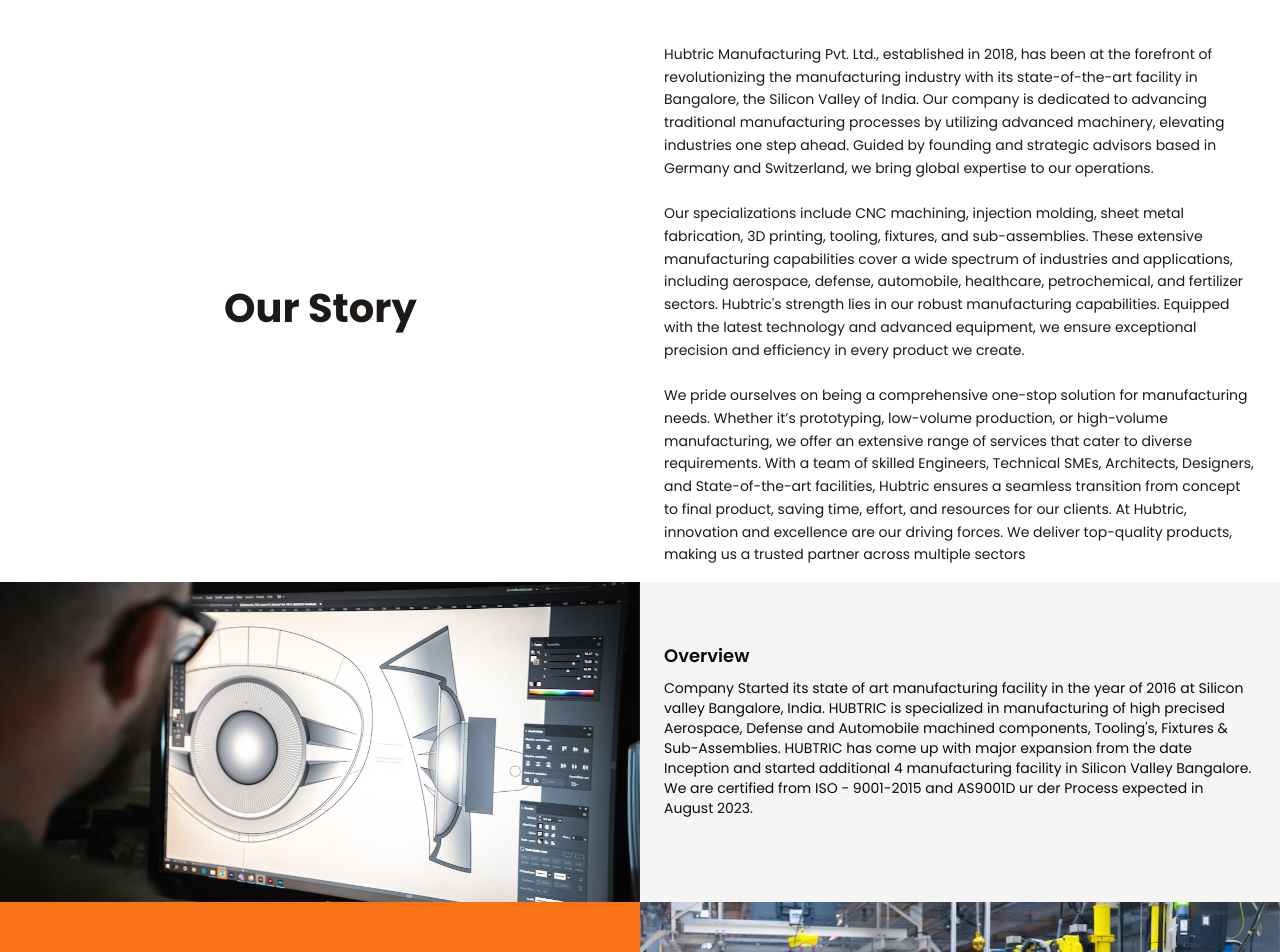
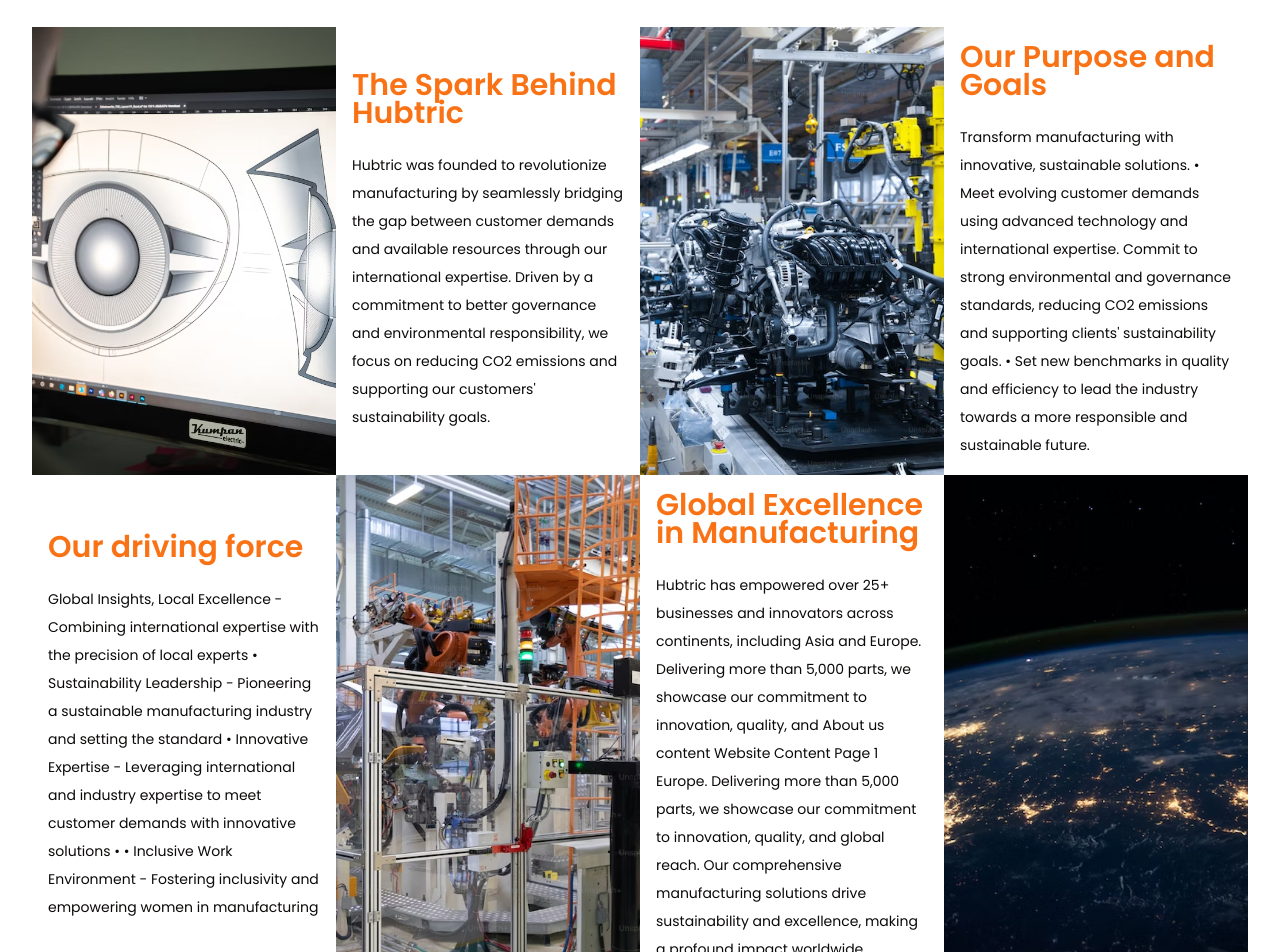
Before and after one commit to srijwalr/hubtric-web, a React (Vite) app: page /about in a window 1280 px wide. Shown: the part 480-1432 px from the top of the page. Built offline with nearby package versions, Linux system fonts and the light colour scheme; grey boxes are pictures that could not be loaded.

Commit message:
assets and fixes

```diff
--- a/src/pages/about/components/Benefits.tsx
+++ b/src/pages/about/components/Benefits.tsx
@@ -1,4 +1,4 @@
-import { Globe, ShieldCheck, Vegan } from 'lucide-react';
+import { Globe, Newspaper, Ticket,Timer, ShieldCheck, Vegan } from 'lucide-react';
 
 const data = [
   {
@@ -23,19 +23,19 @@
     title: 'ISO Compliance Guaranteed',
     description:
       'Our ISO 27001, ISO 45001, ISO 14001, and ISO 9001 certifications reflect our commitment to the highest standards of quality, security, safety, and environmental care.',
-    icon: <Globe strokeWidth={0.5} className='w-20 h-20' />,
+    icon: <Newspaper strokeWidth={0.5} className='w-20 h-20' />,
   },
   {
     title: 'Integrated DFM Analysis',
     description:
       'Our Design for Manufacturing (DFM) analysis ensures your designs are optimized for manufacturability, reducing production costs and time.',
-    icon: <Globe strokeWidth={0.5} className='w-20 h-20' />,
+    icon: <Ticket strokeWidth={0.5} className='w-20 h-20' />,
   },
   {
     title: 'Rapid Turnaround Times',
     description:
       'Efficient project management and advanced manufacturing processes ensure quick turnaround without compromising quality.',
-    icon: <Globe strokeWidth={0.5} className='w-20 h-20' />,
+    icon: <Timer strokeWidth={0.5} className='w-20 h-20' />,
   },
 ];
 
--- a/src/pages/about/components/DiveDeeper.tsx
+++ b/src/pages/about/components/DiveDeeper.tsx
@@ -14,7 +14,7 @@
     href: routes.contactUs(),
   },
   {
-    title: 'Try the software',
+    title: 'Get Quote',
     icon: <AppWindow strokeWidth={0.5} className='w-20 h-20' />,
     href: routes.contactUs(),
   },
--- a/src/pages/about/index.tsx
+++ b/src/pages/about/index.tsx
@@ -1,8 +1,9 @@
 import './style.css';
-import VisionDisplay from './components/VisionDisplay';
-import OurStory from './components/OurStory';
+// import VisionDisplay from './components/VisionDisplay';
+// import OurStory from './components/OurStory';
 import Precision from '@/assets/images/Precision.gif';
 import Prototyping from '@/assets/images/Prototyping.gif';
+import AbtVideo from '@/assets/video/aboutusvideo.mp4'
 import RnD from '@/assets/images/RnD.gif';
 import SecondaryOperations from '@/assets/images/SecondaryOperations.gif';
 import OurWork from './components/OurWork';
@@ -13,6 +14,102 @@
 import WhenToUse from './components/WhenToUse';
 import DiveDeeper from './components/DiveDeeper';
 import Benefits from './components/Benefits';
+// import Journey from '@/assets/images/Journey.png';
+import MissionAndVision from '@/assets/images/MissionAndVision.jpg';
+import GlobalImpact from '@/assets/images/GlobalImpact.jpg';
+import Overview from '@/assets/images/Overview.jpg';
+import Quality from '@/assets/images/Quality.jpg';
+
+const AboutOld = () => {
+  return (
+    <div>
+      <section className='container flex flex-col grid-cols-4 md:grid'>
+      <div className='col-span-1'>
+          <img
+            className='w-full h-60 md:h-full object-cover'
+            src={Overview}
+            alt='Overview'
+          />
+        </div>
+        <div className='py-6 col-span-1 flex flex-col items-start justify-center gap-6 w-full p-0 md:p-4'>
+          <h3 className='text-xl md:text-xl lg:text-[30px] text-left font-semibold text-primary'>
+          The Spark Behind Hubtric
+          </h3>
+          <p className=" text-sm 2xl:text-xl leading-loose">
+          Hubtric was founded to revolutionize manufacturing by seamlessly bridging the gap between customer
+          demands and available resources through our international expertise. Driven by a commitment to better
+          governance and environmental responsibility, we focus on reducing CO2 emissions and supporting our
+          customers' sustainability goals.
+          </p>
+        </div>
+        <div className='col-span-1'>
+          <img
+            className='w-full h-60 md:h-full object-cover'
+            src={MissionAndVision}
+            alt='Mission And Vision'
+          />
+        </div>
+        <div className='py-6 col-span-1 flex flex-col items-start justify-center gap-6 w-full p-0 md:p-4'>
+          <h3 className='text-xl md:text-xl lg:text-[30px] text-left font-semibold text-primary'>
+            Our Purpose and Goals
+          </h3>
+          <p className=" text-sm 2xl:text-xl leading-loose">
+          Transform manufacturing with innovative, sustainable solutions. • Meet evolving customer demands using advanced technology and international expertise.
+        Commit to strong environmental and governance standards, reducing CO2 emissions and
+        supporting clients' sustainability goals. •
+        Set new benchmarks in quality and efficiency to lead the industry towards a more responsible and
+        sustainable future.
+          </p>
+        </div>
+      </section>
+      <section className='container flex flex-col-reverse grid-cols-4 md:grid'>
+        <div className='py-6 col-span-1 flex flex-col items-start justify-center gap-6 w-full p-0 md:p-4'>
+          <h3 className='text-xl md:text-xl lg:text-[30px] text-left font-semibold text-primary'>
+            Our driving force
+          </h3>
+          <p className=" text-sm 2xl:text-xl leading-loose">
+          Global Insights, Local Excellence - Combining international expertise with the precision of local
+          experts •
+          Sustainability Leadership - Pioneering a sustainable manufacturing industry and setting the
+          standard
+          •
+          Innovative Expertise - Leveraging international and industry expertise to meet customer demands
+          with innovative solutions •
+          • Inclusive Work Environment - Fostering inclusivity and empowering women in manufacturing
+          </p>
+        </div>
+        <div className='col-span-1'>
+          <img
+            className='w-full h-60 md:h-full object-cover'
+            src={Quality}
+            alt='Overview'
+          />
+        </div>
+        <div className='py-6 col-span-1 flex flex-col items-start justify-center gap-6 w-full p-0 md:p-4'>
+          <h3 className='text-xl md:text-xl lg:text-[30px] text-left font-semibold text-primary'>
+            Global Excellence in Manufacturing
+          </h3>
+          <p className=" text-sm 2xl:text-xl leading-loose">
+          Hubtric has empowered over 25+ businesses and innovators across continents, including Asia and
+          Europe. Delivering more than 5,000 parts, we showcase our commitment to innovation, quality, and
+          About us content
+          Website Content Page 1
+          Europe. Delivering more than 5,000 parts, we showcase our commitment to innovation, quality, and
+          global reach. Our comprehensive manufacturing solutions drive sustainability and excellence, making a
+          profound impact worldwide.
+          </p>
+        </div>
+        <div className='col-span-1'>
+          <img
+            className='w-full h-60 md:h-full object-cover'
+            src={GlobalImpact}
+            alt='Mission And Vision'
+          />
+        </div>
+      </section>
+    </div>
+  );
+};
 
 const whenToUse = [
   {
@@ -71,7 +168,7 @@
 const About = () => {
   return (
     <div className='flex flex-col'>
-      <section className='sm:h-40 md:h-80 xl:h-96 relative'>
+      <section className='sm:h-20 md:h-80 xl:h-96 relative'>
         {/* <div className="video-bg sm:h-40 md:h-80 top-0 md:top-24"> */}
         <video
           autoPlay
@@ -80,12 +177,12 @@
           playsInline
           className='video-bg sm:h-40 md:h-80 xl:h-96 object-cover'
         >
-          <source
-            src={
-              'https://media.istockphoto.com/id/2153338836/video/fighter-aircraft-on-an-aircraft-carrier.mp4?s=mp4-640x640-is&k=20&c=h6e2DN0r1v5GE0ajJ3vlnkQ3FzSs2gI7Q-I989xqXDE='
-            }
-            type='video/mp4'
-          />
+        <source
+          src={
+            AbtVideo
+          }
+          type='video/mp4'
+        />
           Your browser does not support the video tag.
         </video>
         {/* </div> */}
@@ -101,7 +198,7 @@
       </section>
       <br />
 
-      <OurStory />
+      {/* <OurStory /> */}
 
       {/* <section>
         <div className="container py-6 flex flex-col gap-4 items-center">
@@ -111,8 +208,8 @@
           <img src={Journey} alt="Journey" className="w-full md:w-3/4" />
         </div>
       </section> */}
-
-      <VisionDisplay />
+      <AboutOld />
+      {/* <VisionDisplay /> */}
       <OurTeam teamMembers={teamData} />
       <OurWork inputData={whenToUse} />
       <Benefits />
```
Also changed, not shown: 1 other file (tests, documents, lock files or other folders).
